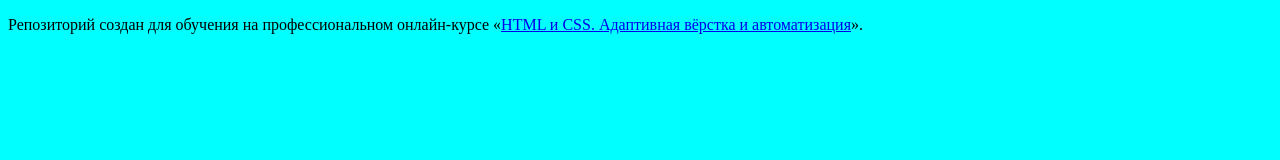
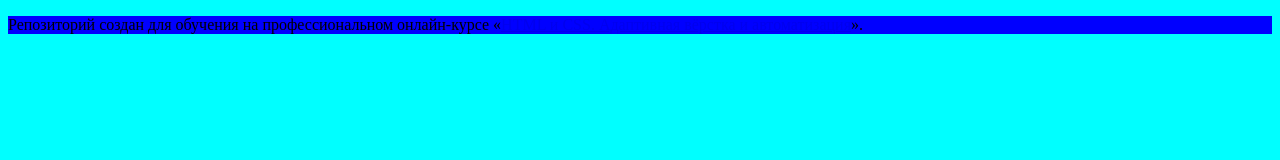
Before and after one commit to Gr3tskyV/Cat-energy, a website: page source/index.html in a window 1280 px wide. Drawn offline with Linux system fonts and the light colour scheme.

Commit message:
gdfsgdfg

```diff
--- a/source/css/style.css
+++ b/source/css/style.css
@@ -1,3 +1,7 @@
 .bbb {
     background-color: aqua;
 }
+
+p {
+    background-color: blue;
+}
```
